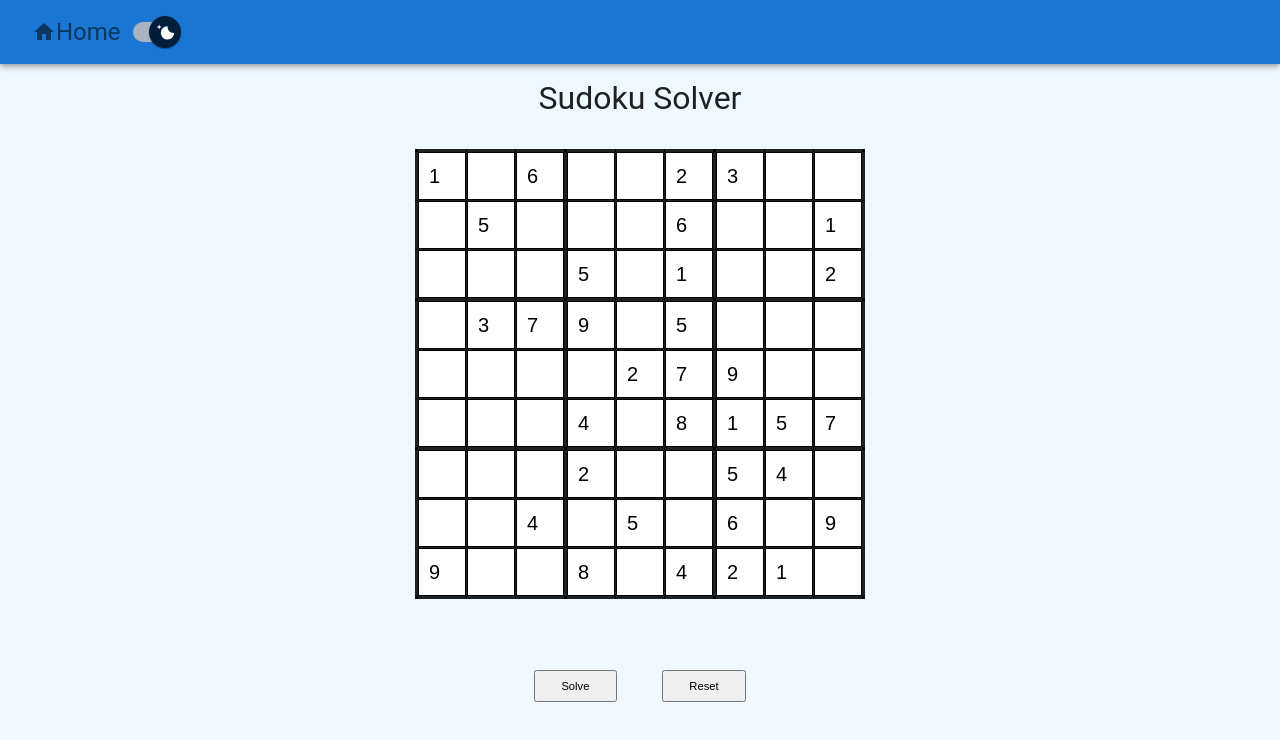
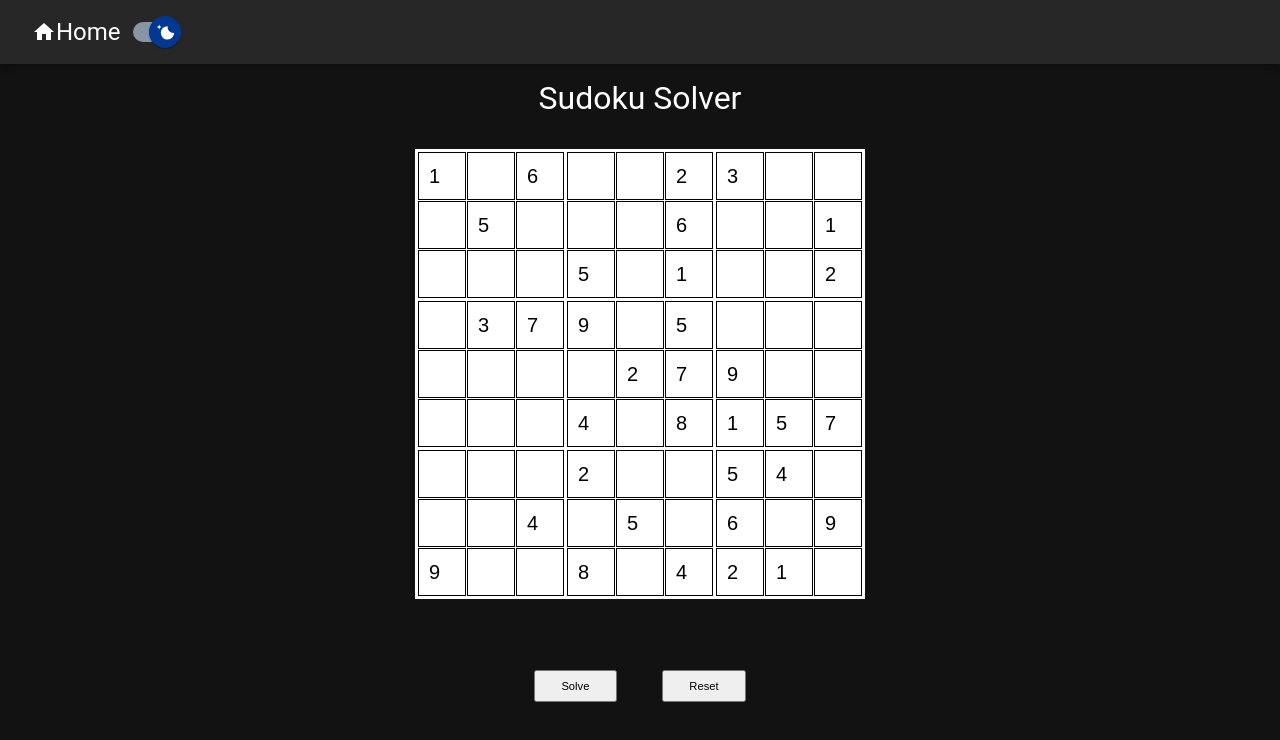
Before and after one commit to Cameron-James-Mah/Site, a React (Create React App) app: page /Site/sudoku in a window 1280 px wide. Shown: the top 740 px of the page. Built offline with nearby package versions, Linux system fonts and the light colour scheme.

Commit message:
Dark/Light theme for all pages

```diff
--- a/src/App.jsx
+++ b/src/App.jsx
@@ -2,15 +2,45 @@ import { Routes, Route } from 'react-router-dom'
 import Home from './components/Home.js'
 import Pathing from './components/Pathing/Pathing.js';
 import Sudoku from './components/Sudoku/Sudoku';
+import { ThemeProvider, CssBaseline, createTheme } from '@mui/material/';
+import Menubar from './components/Menubar';
+import { useState } from "react";
+
+const darkTheme = createTheme({
+  palette: {
+      mode: 'dark'
+    },
+});
+
+const lightTheme = createTheme({
+  palette: {
+      mode: 'light'
+    },
+});
 
 function App() {
+  const [currentTheme, setTheme] = useState(darkTheme);
+    const setThemeCallback = (childTheme) =>{
+        if(childTheme === "light"){
+            setTheme(lightTheme);
+            //console.log(1);
+        }
+        else{
+            setTheme(darkTheme);
+            //console.log(2);
+        }
+    }
   return (
     <>
+    <ThemeProvider theme = {currentTheme}>
+      <CssBaseline />
+    <Menubar parentCallback = {setThemeCallback} />
       <Routes>
         <Route path = "/Site" element={<Home />}></Route>
         <Route path = "/Site/sudoku" element={<Sudoku />}></Route>
         <Route path = "/Site/pathing" element={<Pathing />}></Route>
       </Routes>
+      </ThemeProvider>
     </>
   );
 }
--- a/src/components/Home.js
+++ b/src/components/Home.js
@@ -17,36 +17,13 @@ const cardData = [
 ]
 
 
-const darkTheme = createTheme({
-    palette: {
-      mode: 'dark'
-    },
-});
 
-const lightTheme = createTheme({
-    palette: {
-      mode: 'light'
-    },
-});
 
 
 const Home = () => {
 
-    const [currentTheme, setTheme] = useState(lightTheme);
-    const setThemeCallback = (childTheme) =>{
-        if(childTheme === "light"){
-            setTheme(lightTheme);
-            //console.log(1);
-        }
-        else{
-            setTheme(darkTheme);
-            //console.log(2);
-        }
-    }
     return (
-        <ThemeProvider theme = {currentTheme}>
-            <CssBaseline />
-            <Menubar parentCallback = {setThemeCallback} />
+        <>
                 <br />
                     <Container maxWidth = "sm">
                         <Typography variant = "h2" align = "center" gutterBottom>
@@ -93,8 +70,7 @@ const Home = () => {
                      </Grid>
                 ))}
             </Grid>
-                </ThemeProvider>
-
+</>
     );
 }
 
--- a/src/components/Menubar.js
+++ b/src/components/Menubar.js
@@ -71,7 +71,7 @@ const MaterialUISwitch = styled(Switch)(({ theme }) => ({
 
 
 const Menubar = ({parentCallback}) =>{
-  const [currentTheme, setTheme] = useState(lightTheme);
+  const [currentTheme, setTheme] = useState(darkTheme);
   function switchTheme(){
     if(currentTheme === darkTheme){
       setTheme(lightTheme);
@@ -84,8 +84,6 @@ const Menubar = ({parentCallback}) =>{
   }
     return(
     <>
-    <CssBaseline />
-    <ThemeProvider theme={currentTheme}>
             <AppBar position = "relative">
                 <Toolbar>
                     <IconButton aria-label = "Home Icon" size = "medium" component = {Link} to = "/Site">
@@ -99,7 +97,6 @@ const Menubar = ({parentCallback}) =>{
       />
                 </Toolbar>
             </AppBar>
-        </ThemeProvider>
     </>
     );
 }
--- a/src/components/Pathing/Pathing.js
+++ b/src/components/Pathing/Pathing.js
@@ -557,7 +557,6 @@ const Pathing = () => {
 
     return (
         <div>
-            <Menubar />
             <Typography marginTop = "2vh" variant = "h3" align = "center" color = "textPrimary" fontSize={"2.5vw"}>2D Pathing Visualizer</Typography>
             <div className="Pathing-page">
                 <table id="board">
--- a/src/components/Sudoku/Sudoku.js
+++ b/src/components/Sudoku/Sudoku.js
@@ -601,7 +601,6 @@ function visualize(index){
 
     return(
     <>
-    <Menubar />
 
         <Typography marginTop = "2vh" variant = "h3" align = "center" color = "textPrimary" fontSize={"2.5vw"}>Sudoku Solver</Typography>
         <div className="Sudoku-page">
--- a/src/index.js
+++ b/src/index.js
@@ -4,7 +4,7 @@ import App from './App';
 //import reportWebVitals from './reportWebVitals';
 import { BrowserRouter } from 'react-router-dom'
 
-document.body.style = 'background: aliceblue;';
+//document.body.style = 'background: aliceblue;';
 const root = ReactDOM.createRoot(document.getElementById('root'));
 root.render(
   <React.StrictMode>
```
